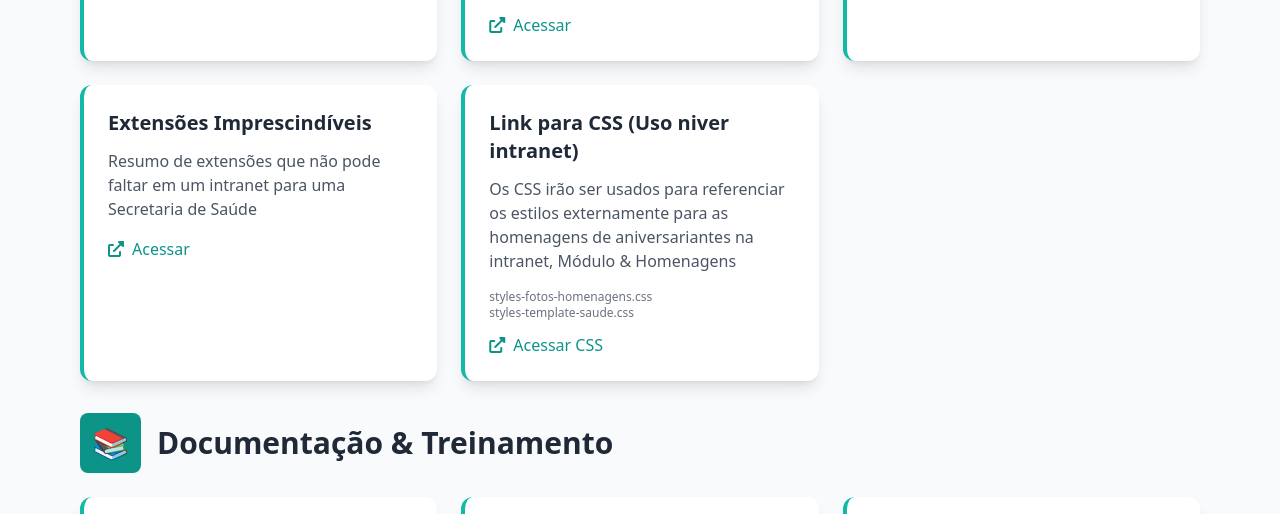
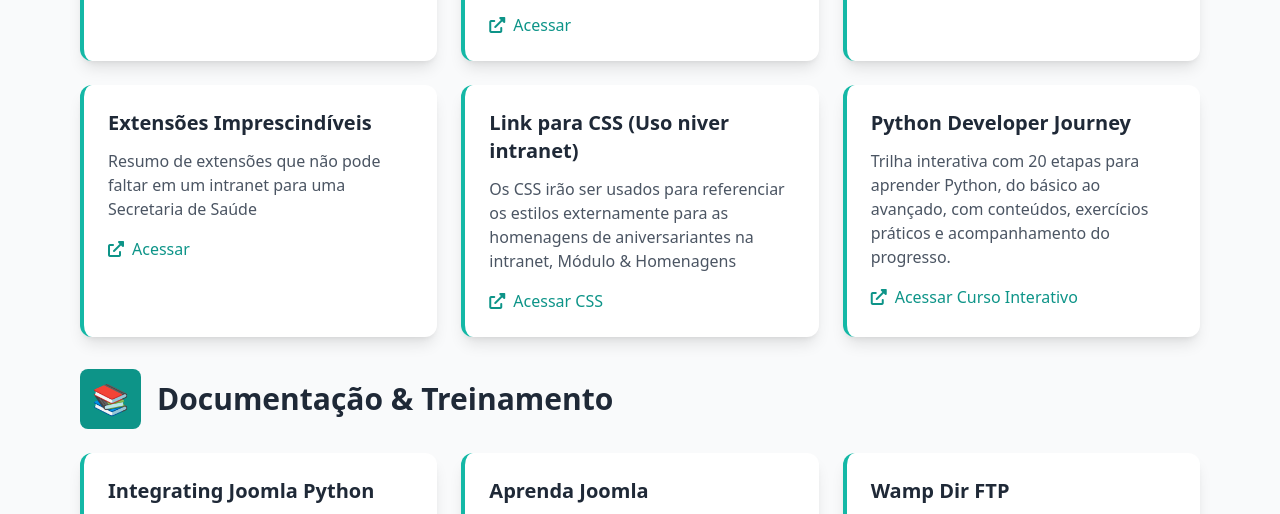
Before and after one commit to cismetro/CoisasDaSaude, a plain HTML site: page index.html in a window 1280 px wide. Shown: the part 2135-2649 px from the top of the page. Drawn offline with nearby package versions, Linux system fonts and the light colour scheme.

Commit message:
Add Python Developer Journey

```diff
--- a/index.html
+++ b/index.html
@@ -548,13 +548,17 @@
                             <p class="text-gray-600 dark:text-gray-300 mb-4">Os CSS irão ser usados para referenciar os
                                 estilos externamente para as homenagens de aniversariantes na intranet, Módulo &
                                 Homenagens</p>
-                            <div class="text-xs text-gray-500 dark:text-gray-400 mb-3">
-                                <div>styles-fotos-homenagens.css</div>
-                                <div>styles-template-saude.css</div>
-                            </div>
                             <a href="https://cssintranetsaude.netlify.app/" target="_blank"
                                 class="inline-flex items-center text-primary-600 hover:text-primary-700 font-medium">
                                 <i class="fas fa-external-link-alt mr-2"></i>Acessar CSS
+                            </a>
+                        </div>
+	                    <div class="tool-card bg-white dark:bg-gray-800 rounded-xl p-6 shadow-lg">
+                            <h3 class="text-xl font-semibold text-gray-800 dark:text-white mb-3">Python Developer Journey</h3>
+                            <p class="text-gray-600 dark:text-gray-300 mb-4">Trilha interativa com 20 etapas para aprender Python, do básico ao avançado, com conteúdos, exercícios práticos e acompanhamento do progresso.</p>
+                            <a href="https://cssintranetsaude.netlify.app/" target="_blank"
+                                class="inline-flex items-center text-primary-600 hover:text-primary-700 font-medium">
+                                <i class="fas fa-external-link-alt mr-2"></i>Acessar Curso Interativo
                             </a>
                         </div>
                     </div>
```
